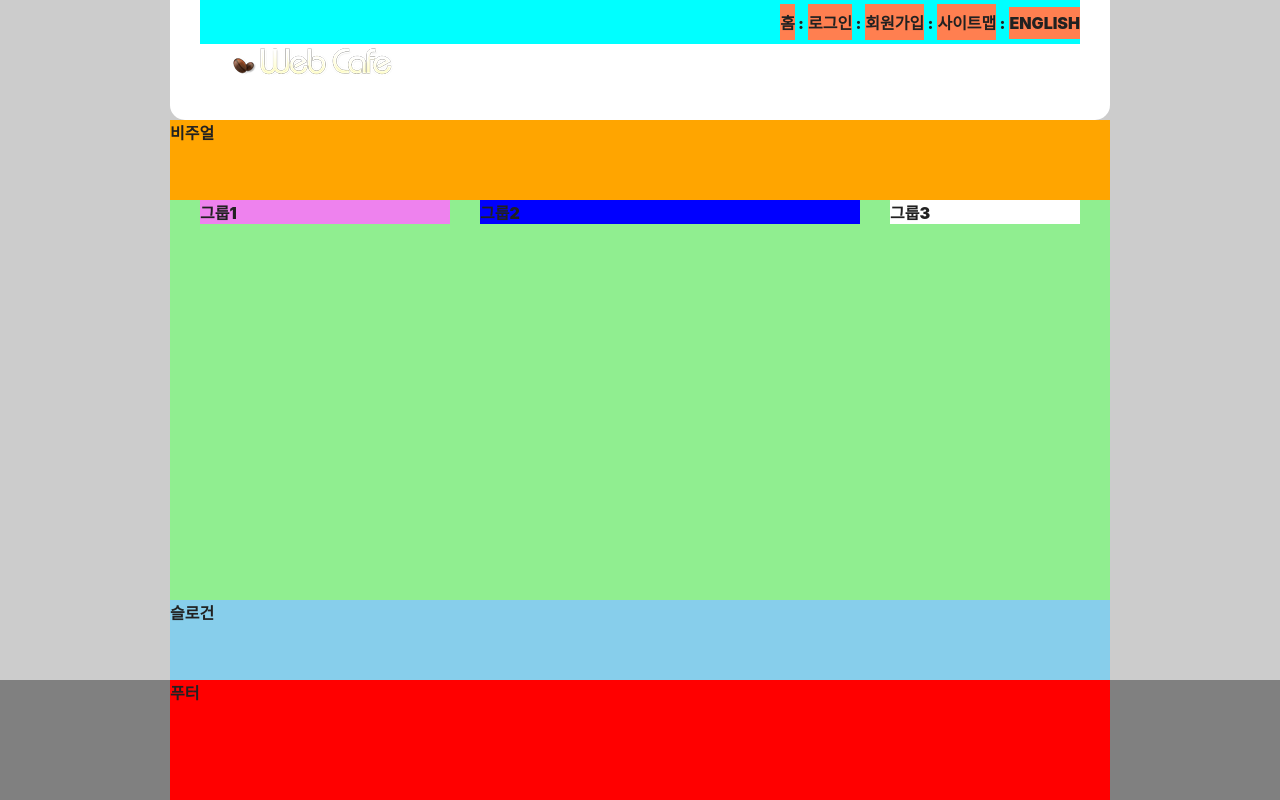
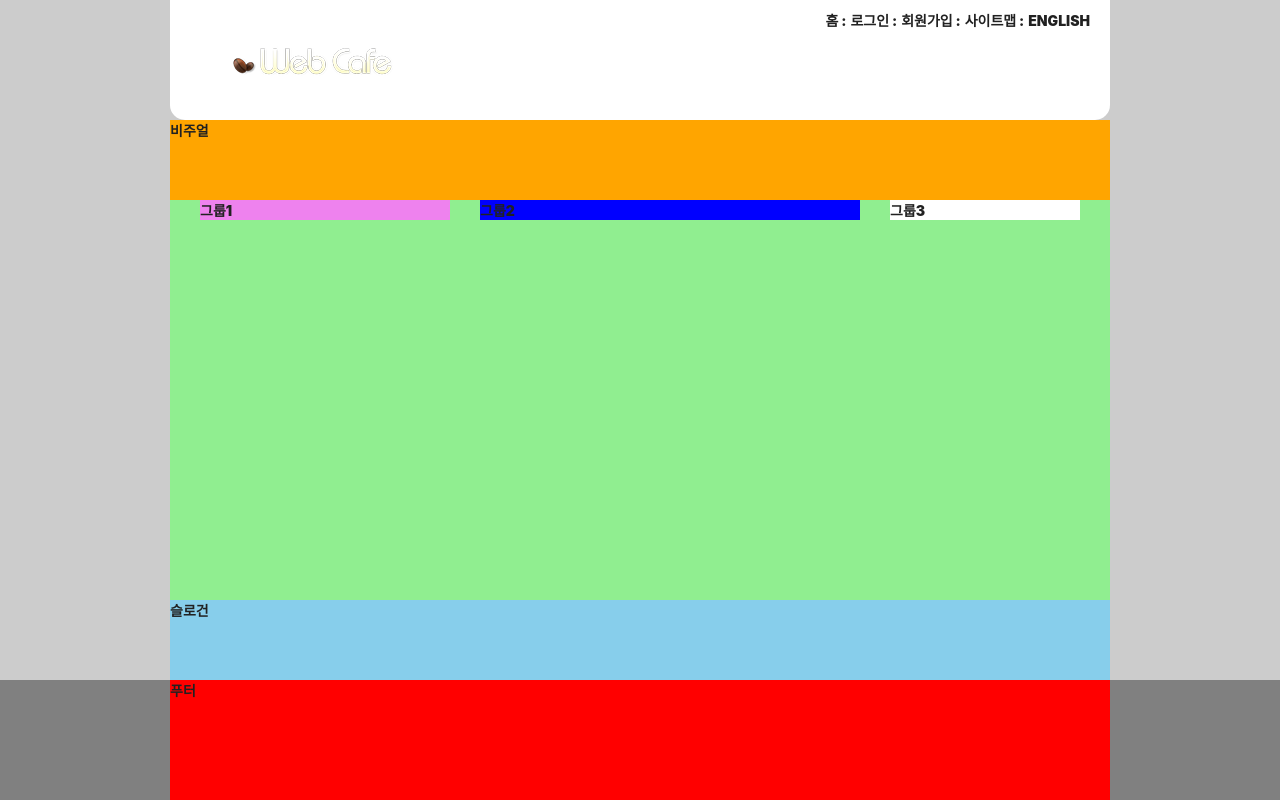
Before and after one commit to imironjin/HTML5, a plain HTML site: page index.html in a window 1280 px wide. Drawn offline with Linux system fonts and the light colour scheme; a web font is replaced by a local one.

Commit message:
html 요소의 기본 글자크기 및 body 요소의 기본 글자 크기 변경

```diff
--- a/styles/style.css
+++ b/styles/style.css
@@ -4,6 +4,10 @@
 /* 기본 스타일 */
 *, *::before, *::after {
   box-sizing: border-box;
+}
+
+html {
+  font-size: 10px;
 }
 
 /* 링크 스타일 */
@@ -14,6 +18,7 @@ a {
 
 /* 본문 스타일 */
 body {
+  font-size: 1.4rem;
   color: #212121;
   background: #ccc;
   font-family: "Pretendard Variable", Pretendard, -apple-system, BlinkMacSystemFont, system-ui, Roboto, "Helvetica Neue", "Segoe UI", "Apple SD Gothic Neo", "Noto Sans KR", "Malgun Gothic", "Apple Color Emoji", "Segoe UI Emoji", "Segoe UI Symbol", sans-serif;
@@ -43,9 +48,13 @@ body {
 
 /* 텍스트 링크 모음 */
 .member {
-  background-color: aqua;
+  /* background-color: aqua; */
   text-align: right;
   padding: 4px 0;
+  /* position 속성을 활용하여 .member 영역을 오른쪽으로 10px만큼 이동 */
+  /* position: relative;
+  right: -10px; */
+  transform: translate(10px);
 }
 
 .member li {
@@ -54,7 +63,7 @@ body {
 }
 
 .member a {
-  background-color: coral;
+  /* background-color: coral; */
   padding: 6px 0px;
   display: inherit;
   text-transform: uppercase;
```
